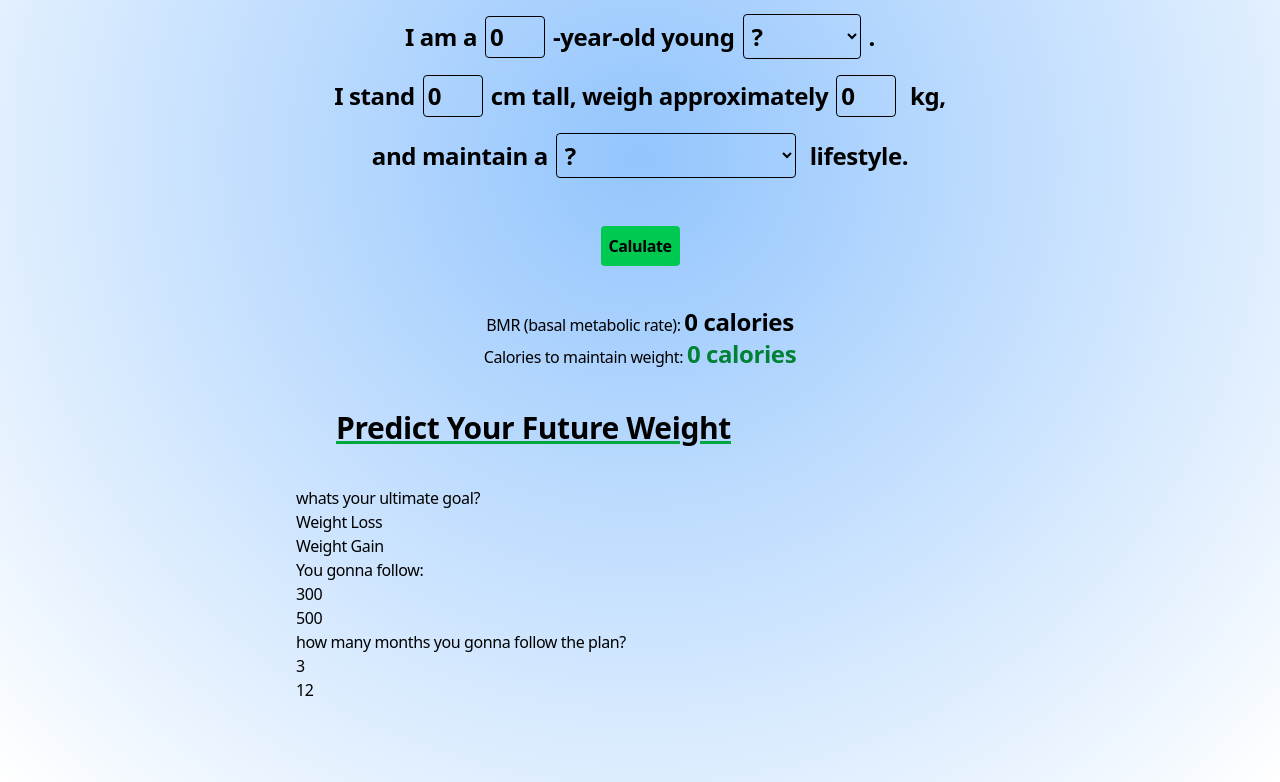
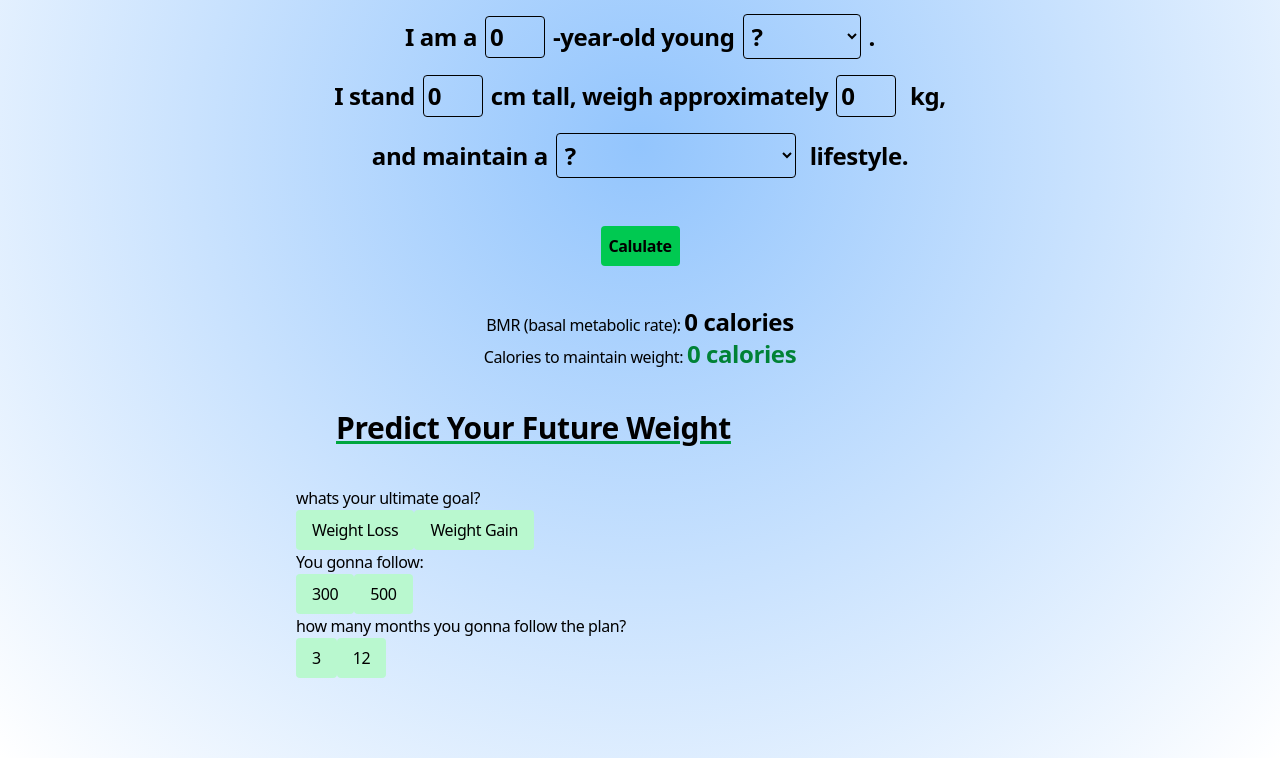
Before and after one commit to rahscripts/gym-calculator, a Next.js app: page / in a window 1280 px wide. Shown: the part 468-1250 px from the top of the page. After the commit the page ends 1226 px from the top, so only its background shows below. Built offline with nearby package versions, Linux system fonts and the light colour scheme.

Commit message:
understanding the selected logic

```diff
--- a/components/PredictFuture.tsx
+++ b/components/PredictFuture.tsx
@@ -4,18 +4,18 @@ import { useState } from "react";
 type PredictFutureProps = {
     maintenance: number;
     afactorobject: {
-        light:number;
-        moderate:number;
-        heavy:number;
-        athlete:number;
+        light: number;
+        moderate: number;
+        heavy: number;
+        athlete: number;
     };
     allData: {
-         name:string;
-            age:number;
-            gender:number;
-            height:number;
-            weight:number;
-            afactor:number;
+        name: string;
+        age: number;
+        gender: number;
+        height: number;
+        weight: number;
+        afactor: number;
     }
     ;
 }
@@ -23,49 +23,76 @@ type PredictFutureProps = {
 export default function PredictFuture({
     maintenance, afactorobject, allData,
 }: PredictFutureProps) {
+
+
+    const [answers, setAnswers] = useState<Record<number, string>>({});
+
+
+
     //whats your ultimate goal?
     const option1 = ["Weigth Loss", "Weight Gain"];
     //how many calories you can {} everyday?
-    const option2 = ["300","500"];
+    const option2 = ["300", "500"];
     //how many months you gonna follow the plan?
-    const option3 = ["6","12"];
+    const option3 = ["6", "12"];
 
     const allOption = [
-         {
-            q: "whats your ultimate goal?", o1: "Weight Loss", o2: " Weight Gain",
+        {
+            id: 1, q: "whats your ultimate goal?", o: ["Weight Loss", " Weight Gain"],
         },
         {
-            q: "You gonna follow: ", o1: "300", o2: "500",
+            id: 2, q: "You gonna follow: ", o: ["300", "500"]
         },
         {
-            q: "how many months you gonna follow the plan?", o1: "3", o2: "12",
+            id: 3, q: "how many months you gonna follow the plan?", o: ["3", "12"],
         },
     ];
 
 
 
-    const mcal = maintenance;
+
     const w = allData.weight;
+
 
 
     return (
         <section>
             <div className="m-10">
-                    <h1 className="font-extrabold underline decoration-3 decoration-green-600 text-3xl">Predict Your Future Weight</h1>
+                <h1 className="font-extrabold underline decoration-3 decoration-green-600 text-3xl">Predict Your Future Weight</h1>
             </div>
             <div>
-            {allOption.map((o) => (
-                <div>
-                    <div>
-                        {o.q}
+                {allOption.map((q) => (
+                    <div key={q.q}>
+                        <p>{q.q}</p>
+                        <div>
+                            {q.o.map((opt) => {
+                                const isSelected = answers[q.id] === opt;
+                                return (
+                                    <button
+                                        key={opt}
+                                        onClick={() =>
+                                            setAnswers((prev) => ({
+                                                ...prev,
+                                                [q.id]: opt,
+                                            }))
+                                        }
+                                        className={`px-4 py-2 rounded transition
+                    ${isSelected
+                                                ? "bg-green-600 text-white"
+                                                : "bg-green-200 hover:bg-green-300"
+                                            }`}
+                                    >
+                                        {opt}
+                                    </button>
+                                )
+                            })}
+                        </div>
                     </div>
-                    <div>
-                        <p>{o.o1}</p>
-                        <p>{o.o2}</p>
-                    </div>
-                </div>
-            ))}
 
+                ))}
+
+            </div>
+            <div>
 
             </div>
         </section>
```
